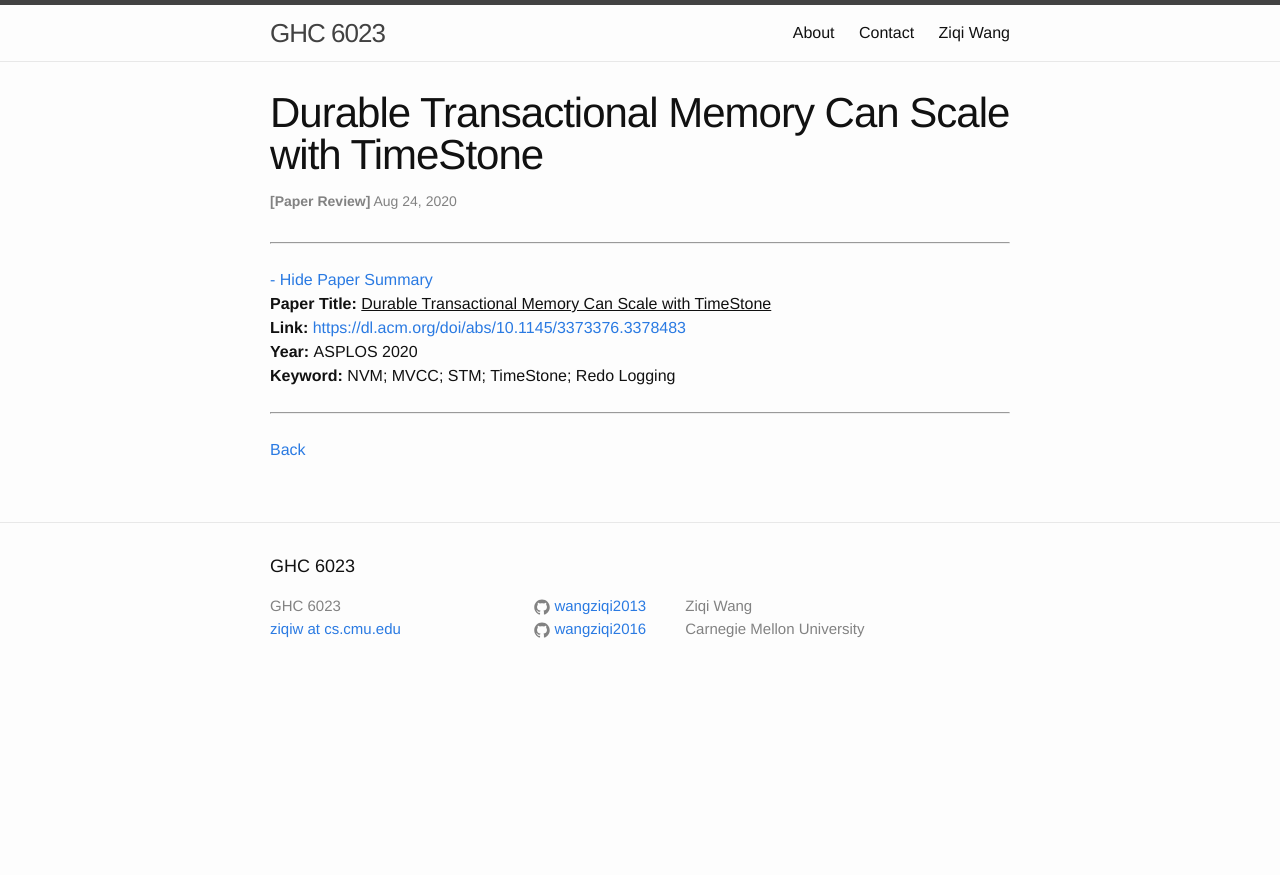
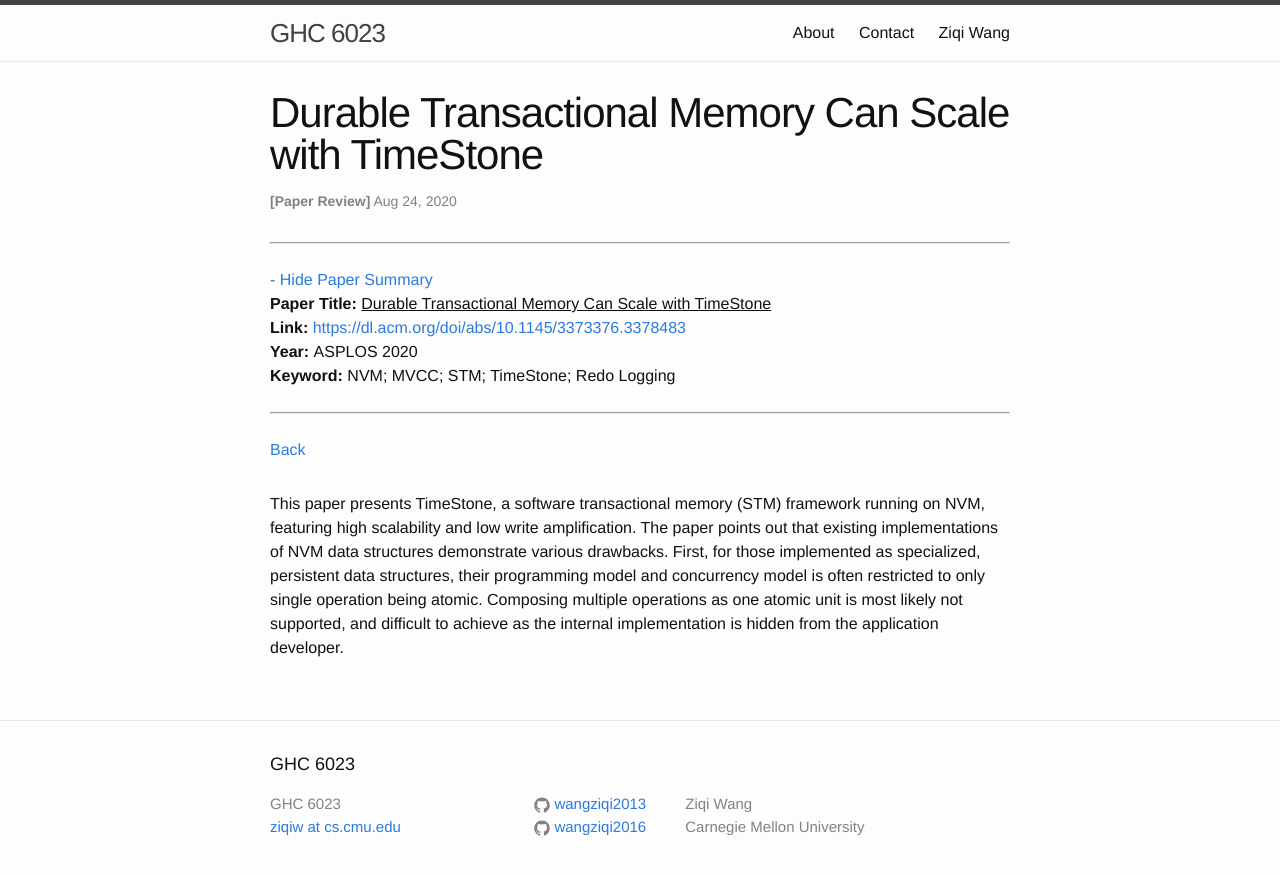
Before and after one commit to wangziqi2013/wangziqi2013.github.io, a Jekyll site: the page built from _posts/2020-08-24-timestone.markdown, in a window 1280 px wide. Shown: the top 875 px of the page. Built offline with Jekyll 4.4.1, drawn with Linux system fonts in a browser that asks for light colours.

Commit message:
Adding first reason

```diff
--- a/_posts/2020-08-24-timestone.markdown
+++ b/_posts/2020-08-24-timestone.markdown
@@ -12,3 +12,10 @@ htm_cd:
 htm_cr:
 version_mgmt:
 ---
+
+This paper presents TimeStone, a software transactional memory (STM) framework running on NVM, featuring high scalability
+and low write amplification. The paper points out that existing implementations of NVM data structures demonstrate various
+drawbacks.
+First, for those implemented as specialized, persistent data structures, their programming model and concurrency model
+is often restricted to only single operation being atomic. Composing multiple operations as one atomic unit is most
+likely not supported, and difficult to achieve as the internal implementation is hidden from the application developer.
```
